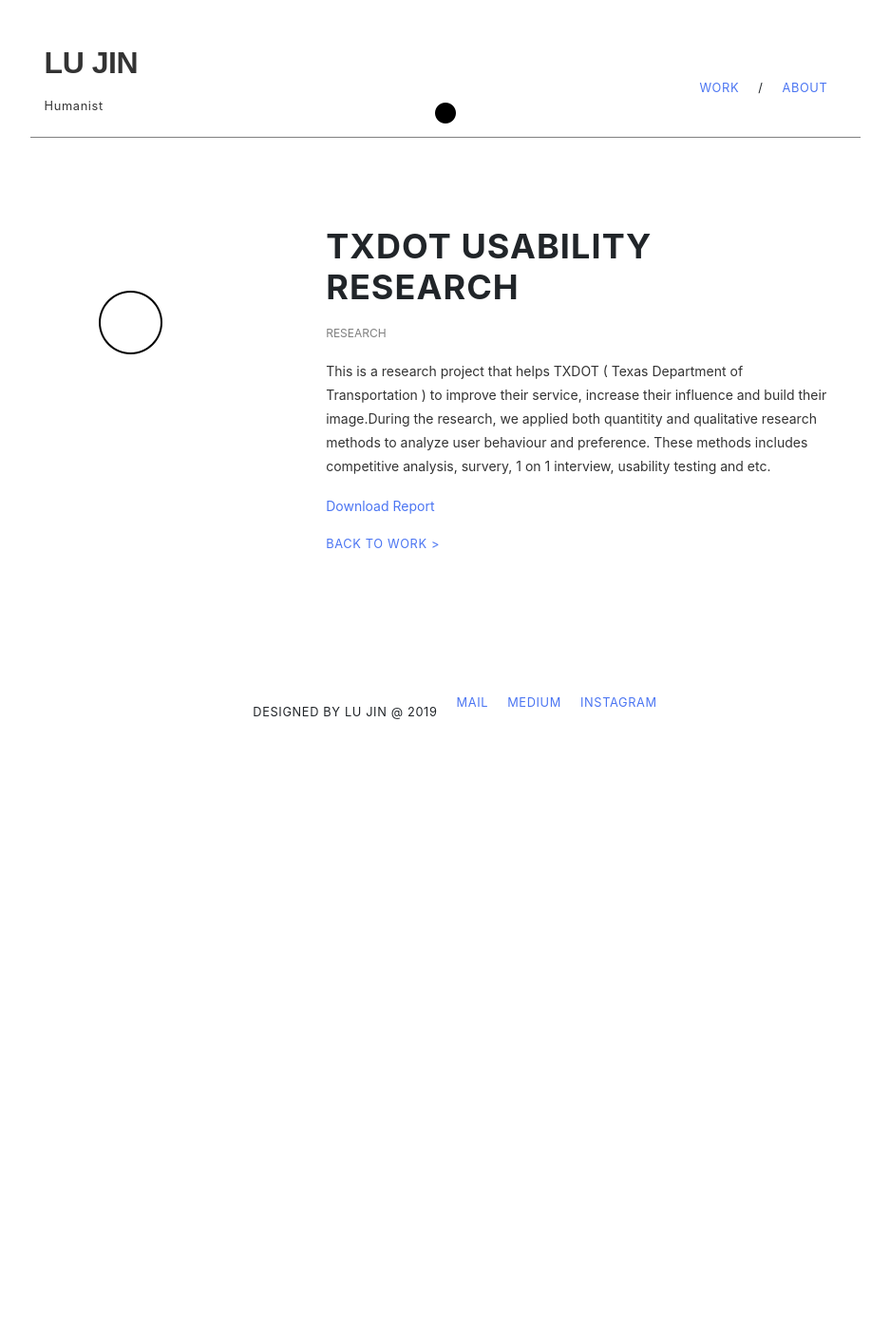
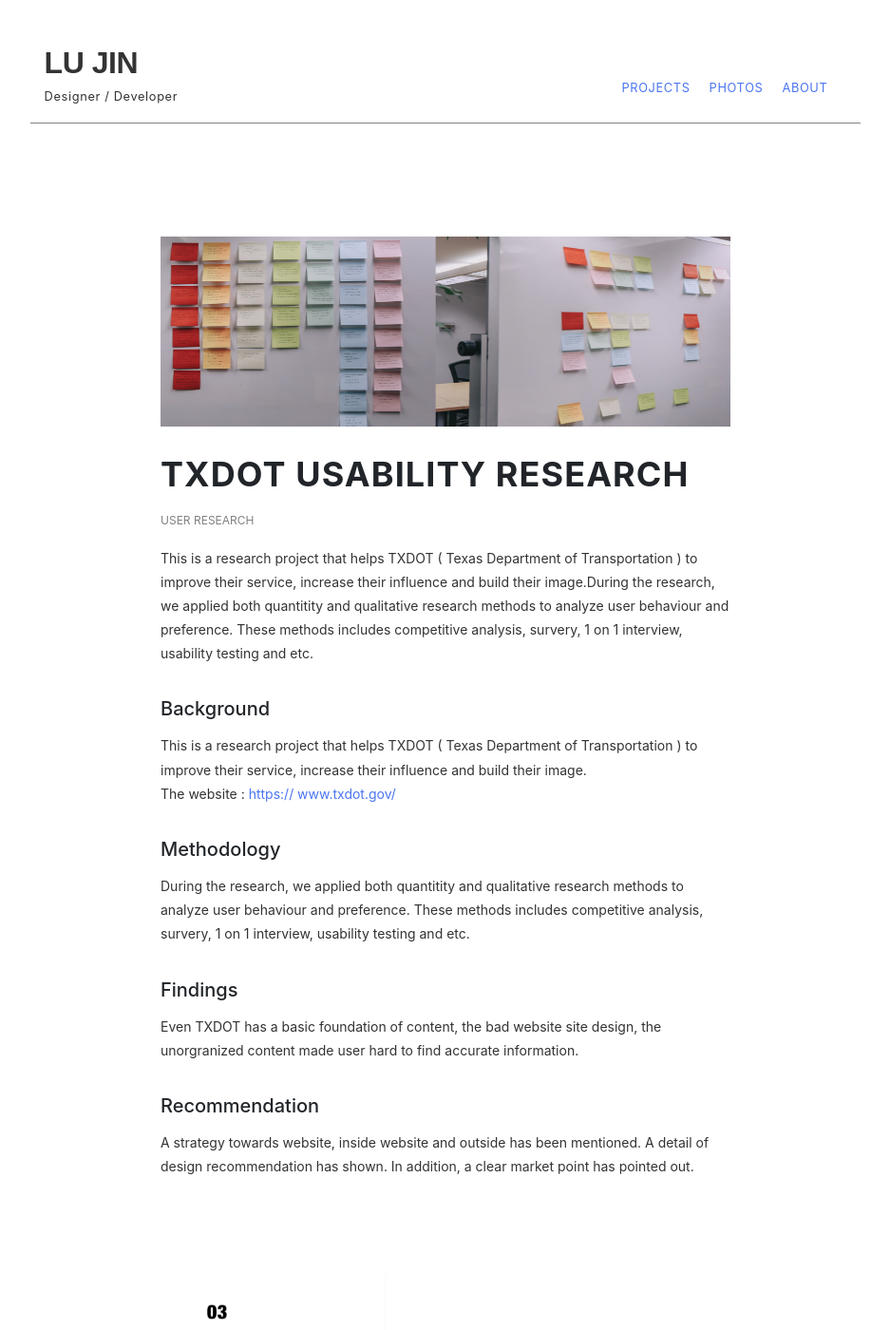
Before and after one commit to beforux/ShakeYourLove, a Jekyll site: the page work6.html, which Jekyll copies as it is, in a window 1280 px wide and 1400 px high. Shown: the whole window at 95% size, without its empty margins (171-1108 px from the left). Built offline with Jekyll 4.4.1, drawn with Linux system fonts in a browser that asks for light colours; nearby versions of some CDN libraries; some of the changed text lies outside the part shown.

Commit message:
Add files via upload

```diff
--- a/work6.html
+++ b/work6.html
@@ -29,16 +19,14 @@
         <div class="row line">
             <div class="col no-margins">
               <p class="big">LU JIN</p>
-              <p class="small subtitle">Humanist</p>
+              <p class="small">Designer / Developer</p>
             </div>
-            <div class="col small text-center">
-              <a href="index.html"><img src="img/web-icon.png"></a>
-            </div>
-            <div class="col small text-right">
-              <ul>
+
+            <div class="col small">
+               <ul>
                <li><a href="about.html">ABOUT</a></li>
-               <li> / <li>
-               <li><a href="index.html">WORK</a></li>
+               <li><a href="photography.html">PHOTOS</a></li>
+               <li><a href="index.html">PROJECTS</a></li>
              </ul>
             </div>
         </div>
@@ -46,33 +34,45 @@
       <!--HEADER-->
 
      <section>
+
        <div class="container" class="small">
          <div class="row">
-              <div class="col-sm-4">
-                <img src="img/thumb2.png" width="150px">
-              </div>
-              <div class="col-sm-8">
-                  <h3>TxDot Usability Research</h3>
-                  <p class="tags">Research </p>
+
+              <div class="col-sm-8 center">
+                <img src="img/6t2.png" width="600px" height="255px">
+
+                  <h3>TxDOT Usability Research</h3>
+                  <p class="tags">User Research</p>
                   <p>This is a research project that helps TXDOT ( Texas Department of Transportation ) to improve their service, increase their influence and build their image.During the research, we applied both quantitity and qualitative research methods to analyze user behaviour and preference. These methods includes competitive analysis, survery, 1 on 1 interview, usability testing and etc.</p>
-                  <p><a href="http://beforapps.com/UsabilityReport.pdf">Download Report</a></p>
-                  <p class="back small"><a href="index.html">BACK TO WORK > </a></p>
-              </div>
-        <div>
+
+                  <h5>Background</h5>
+                  <p>This is a research project that helps TXDOT
+( Texas Department of Transportation ) to improve their service, increase their influence and build their image. <br>The website : <a>https:// www.txdot.gov/</a></p>
+
+                  <h5>Methodology</h5>
+                  <p>During the research, we applied both quantitity and qualitative research methods to analyze user behaviour and preference. These methods includes competitive analysis, survery, 1 on 1 interview, usability testing and etc.</p>
+
+                  <h5>Findings</h5>
+                  <p>Even TXDOT has a basic foundation of content, the bad website site design, the unorgranized content made user hard to find accurate information.</p>
+
+                  <h5>Recommendation</h5>
+                  <p>A strategy towards website, inside website and outside has been mentioned. A detail of design recommendation has shown. In addition, a clear market point has pointed out.</p>
+                <img src="img/6t3.png" width="600px" >
+                <img src="img/6t4.png" width="600px" >
+                <img src="img/6t5.png" width="600px" >
+
+                  <p>You can download full report here: <a href="http://beforapps.com/UsabilityReport.pdf">Download</a></p>
+
+                   <p class="back small left"><a href="index.html">BACK</a> | <a href="work10.html">NEXT</a></p>
+
+       </div>
+     </div>
+        </div>
      </div>
     </section>
 
     <!--FOOT-->
-    <section class="small">
-      <footer>
-            <ul class="h-list center" >
-              <li><a href="https://www.instagram.com/200_words/">Instagram</a></li>
-              <li><a href="https://medium.com/@beingfaye">Medium</a></li>
-              <li><a href="mailto:beforux@gmail.com">Mail</a></li>
-              <li class="subtitle">Designed by LU JIN @ 2019</li>
-            </ul>
-    </footer>
-   </section>
+
    <!--FOOT-->
 
 
```
Also changed, not shown: other parts of work6.html (+0 -10 lines).
